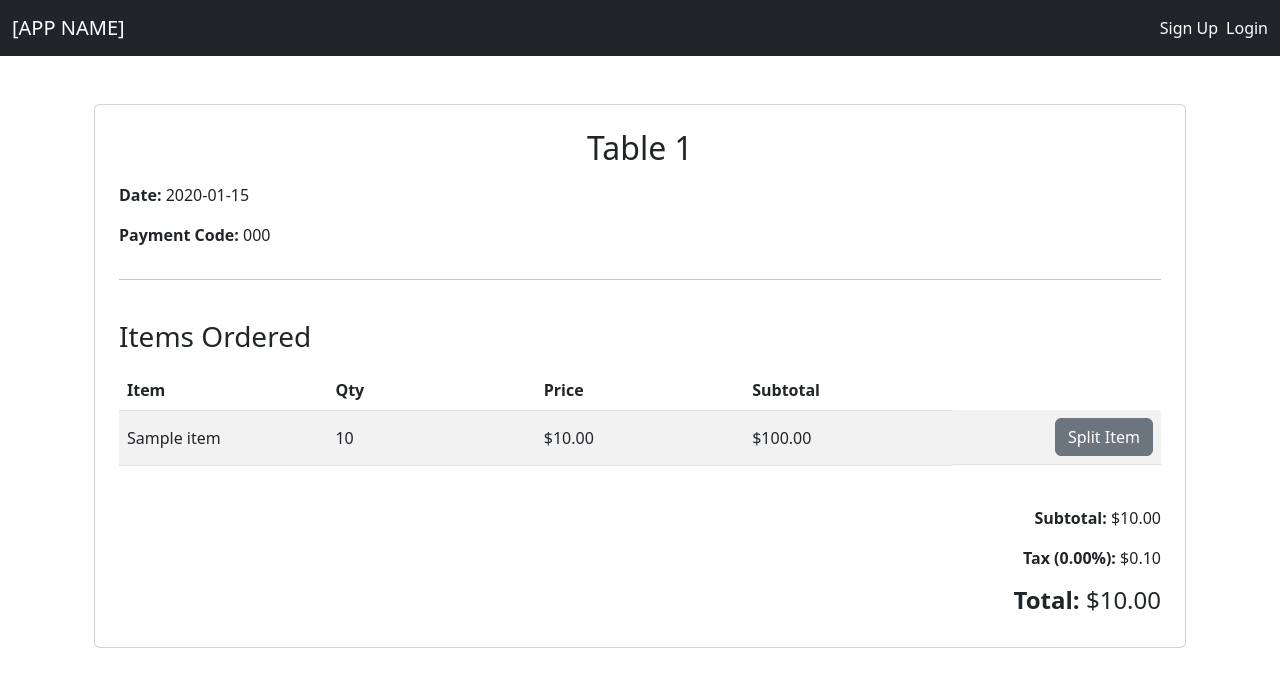
After one commit to swe-students-fall2025/2-web-app-charlottes-web, a Flask app: template templates/customer/display_bill.html in a window 1280 px wide. The commit adds this page. Shown: the top 687 px of the page. Run offline with Flask 3, Linux system fonts and the light colour scheme; the template is opened without the code that fills it: most values are stand-ins (such as "Sample title", 1, 10 or a date in 2020).

Commit message:
Bill splitting feature

```diff
--- /dev/null
+++ b/templates/customer/display_bill.html
@@ -0,0 +1,54 @@
+{% extends "base.html" %}
+
+{% block title %}Split Bill{% endblock %}
+
+{% block content %}
+<div class="container mt-5">
+    <div class="card p-4 mb-5">
+        <h2 class="text-center mb-3">Table {{ bill.table_number }}</h2>
+        <p><strong>Date:</strong> {{ bill.created_at.date()}}</p>
+        <p><strong>Payment Code:</strong> {{ bill.session_code }}</p>
+        <hr>
+
+        <h3 class="mt-4 mb-3">Items Ordered</h3>
+        <table class="table table-striped fs-6" style="table-layout: fixed;">
+            <thead>
+                <tr>
+                    <th>Item</th>
+                    <th>Qty</th>
+                    <th>Price</th>
+                    <th>Subtotal</th>
+                    <!-- <th></th> -->
+                </tr>
+            </thead>
+            <tbody>
+                {% for item in bill.contents %}
+                <tr>
+                    <td class="align-content-center">{{ item.name }}</td>
+                    <td class="align-content-center">{{ item.quantity }}</td>
+                    <td class="align-content-center">${{ "%.2f"|format(item.price) }}</td>
+                    <td class="w-50 align-content-center">${{ "%.2f"|format(item.price * item.quantity) }}</td>
+                    <td class="d-flex align-content-center justify-content-end">
+                        <a href="{{ url_for('customer.show_split_interface', bill_id=bill._id, item_id=item._id, group_id=group._id) }}"
+                            class="btn btn-secondary">
+                            Split Item
+                        </a>
+
+                    </td>
+                </tr>
+                {% else %}
+                <tr>
+                    <td colspan="5" class="text-center text-muted">No items found.</td>
+                </tr>
+                {% endfor %}
+            </tbody>
+        </table>
+
+        <div class="text-end mt-4">
+            <p><strong>Subtotal:</strong> ${{ "%.2f"|format(bill.subtotal) }}</p>
+            <p><strong>Tax ({{ "%.2f"|format(tax) }}%):</strong> ${{ "%.2f"|format(bill.subtotal * tax / 100) }}</p>
+            <h4><strong>Total:</strong> ${{ "%.2f"|format(bill.subtotal + (bill.subtotal * tax / 100)) }}</h4>
+        </div>
+    </div>
+</div>
+{% endblock %}
--- a/templates/customer/group_detail.html
+++ b/templates/customer/group_detail.html
@@ -29,6 +29,8 @@
                         Table: {{ active_bill.table_number }}<br>
                         Status: <span class="badge bg-warning">{{ active_bill.status }}</span><br>
                         Total: ${{ "%.2f"|format(active_bill.subtotal) }}
+                        <div><a href="{{ url_for('customer.display_bill', group_id=group._id) }}"
+                                class="btn btn-secondary">Split Bill</a></div>
                     </div>
                     {% else %}
                     <p class="text-muted">No active bill at the moment.</p>
@@ -83,8 +85,8 @@
                     <div class="mb-3">
                         <label class="form-label small fw-bold">Join a Bill</label>
                         <div class="input-group input-group-sm">
-                            <input type="text" class="form-control" id="billCodeInput"
-                                   placeholder="Enter payment code" maxlength="20">
+                            <input type="text" class="form-control" id="billCodeInput" placeholder="Enter payment code"
+                                maxlength="20">
                             <button class="btn btn-success" type="button" onclick="joinBillWithCode('{{ group._id }}')">
                                 <i class="fa fa-arrow-right"></i> Join
                             </button>
```
Also changed, not shown: app/blueprints/customer.py (+111 -23 lines), templates/customer/split_bill.html (added, +48 -0 lines).
